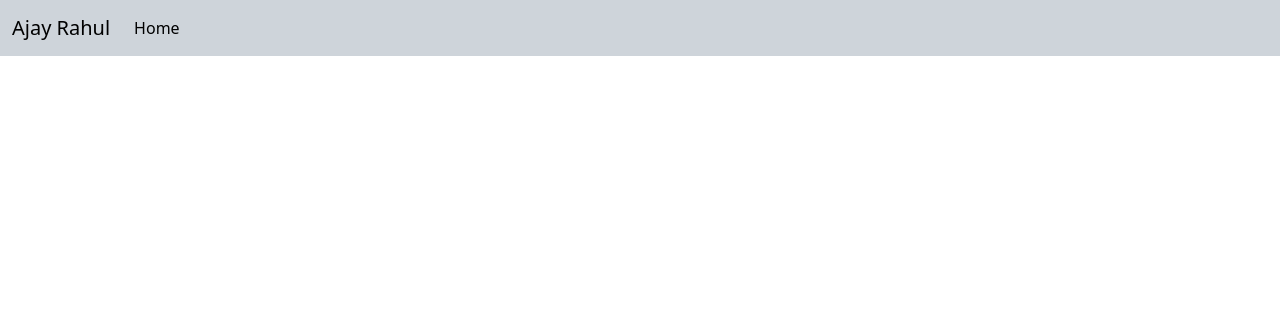
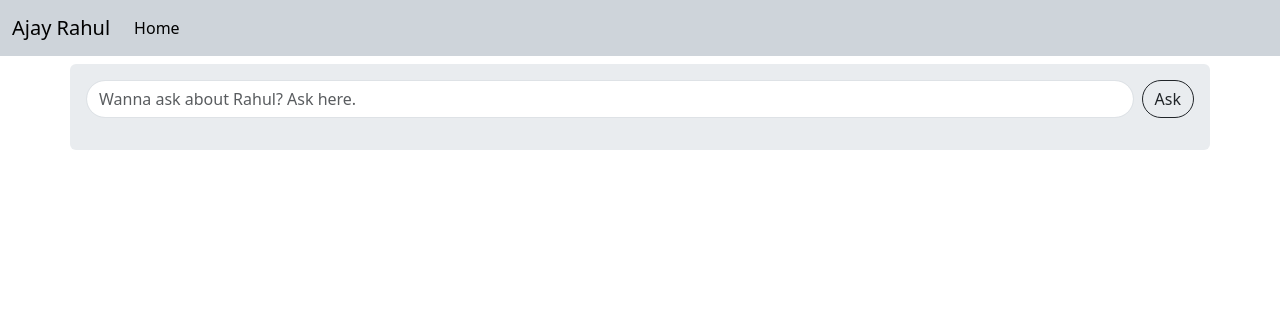
Before and after one commit to AjayRahul1/llm-talk-about-me-assistant, a Python web app: template templates/index.html in a window 1280 px wide. Shown: the top 316 px of the page. Run offline with Jinja, Linux system fonts and the light colour scheme; the template is opened without the code that fills it, so the values that code supplies are empty.

Commit message:
Input Box and chat interface div added
Chat Interface about to be added

```diff
--- a/templates/index.html
+++ b/templates/index.html
@@ -33,5 +33,13 @@
         </div>
       </div>
     </nav>
+
+    <div class="container bg-body-secondary p-3 my-2 rounded">
+      <form class="d-flex mb-3" hx-get="/getPromptResponse" hx-trigger="submit" hx-target="#ChatHistory" parameters>
+        <input class="form-control me-2 rounded-pill" id="chatPrompt" name="chatPrompt" type="text" placeholder="Wanna ask about Rahul? Ask here." aria-label="Chat Prompt Textbox">
+        <button type="submit" class="btn btn-outline-dark rounded-pill h-100">Ask</button>
+      </form>
+      <div id="ChatHistory"></div>
+    </div>
   </body>
 </html>
```
